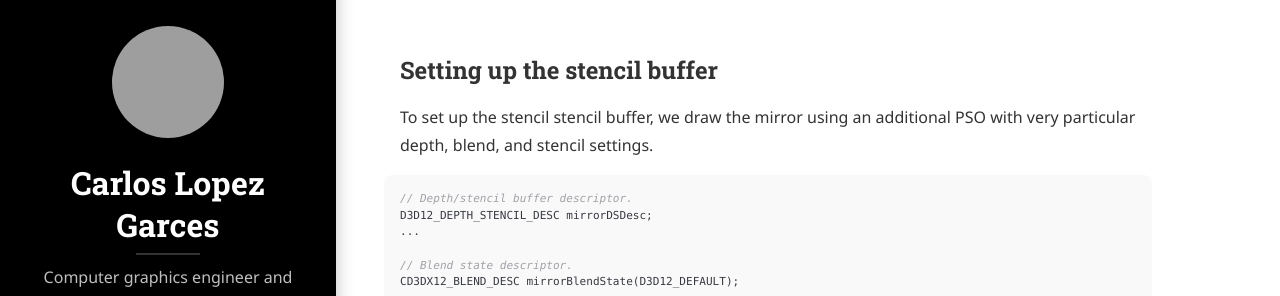
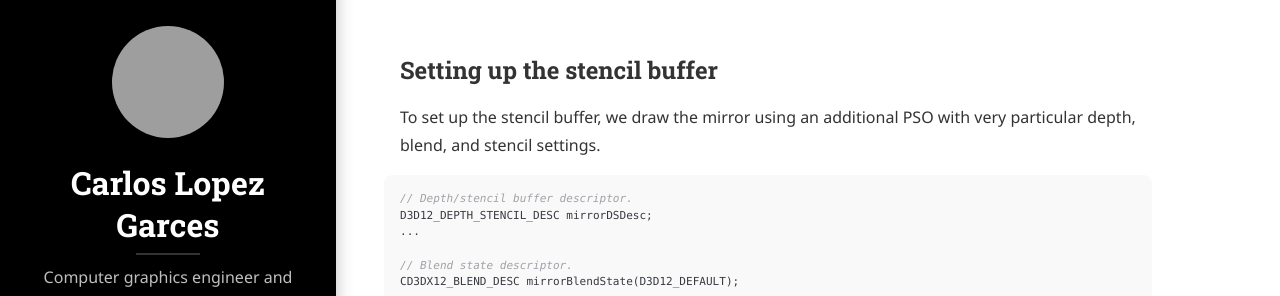
Before and after one commit to carlos-lopez-garces/carlos-lopez-garces.github.io, a Jekyll site: the page built from _directx12-hlsl-shaders/hlsl-stencil-mirrors.md, in a window 1280 px wide and 900 px high, scrolled down 3566 px. Shown: the part 154-450 px from the top of the window. Built offline with Jekyll 4.4.1, drawn with Linux system fonts in a browser that asks for light colours; cached includes are drawn as plain includes; nearby versions of some CDN libraries; some web fonts are replaced; library files that are not in the unit come from our copies; some of the changed text lies outside the part shown; grey boxes are pictures that could not be loaded.

Commit message:
Make corrections to DirectX12/HLSL Stencil mirrors project

```diff
--- a/_directx12-hlsl-shaders/hlsl-stencil-mirrors.md
+++ b/_directx12-hlsl-shaders/hlsl-stencil-mirrors.md
@@ -85,7 +85,7 @@ Observe then that the process can be broken up into 2 stages: (1) set up the ste
 
 ## Setting up the stencil buffer
 
-To set up the stencil stencil buffer, we draw the mirror using an additional PSO with very particular depth, blend, and stencil settings.
+To set up the stencil buffer, we draw the mirror using an additional PSO with very particular depth, blend, and stencil settings.
 
 {% highlight c++ %}
 // Depth/stencil buffer descriptor.
```
Also changed, not shown: other parts of _directx12-hlsl-shaders/hlsl-stencil-mirrors.md (+1 -1 lines).
